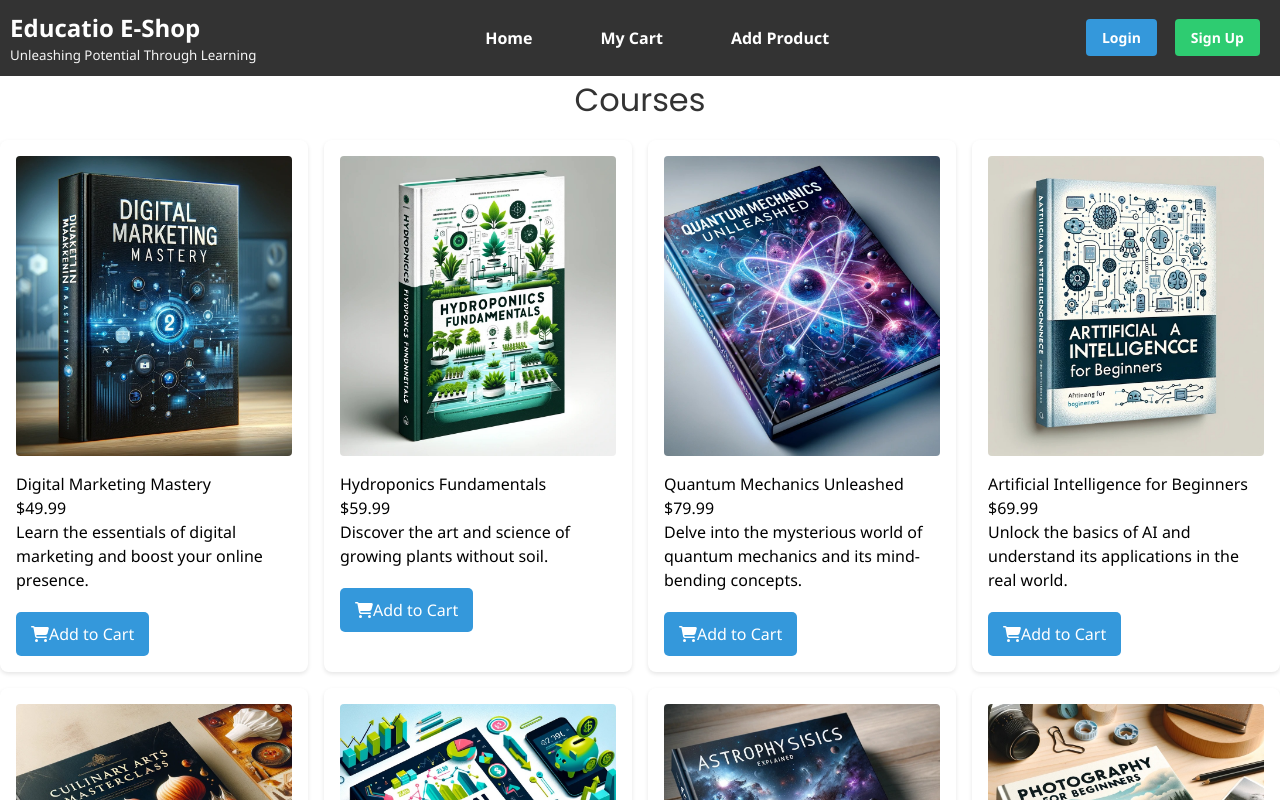
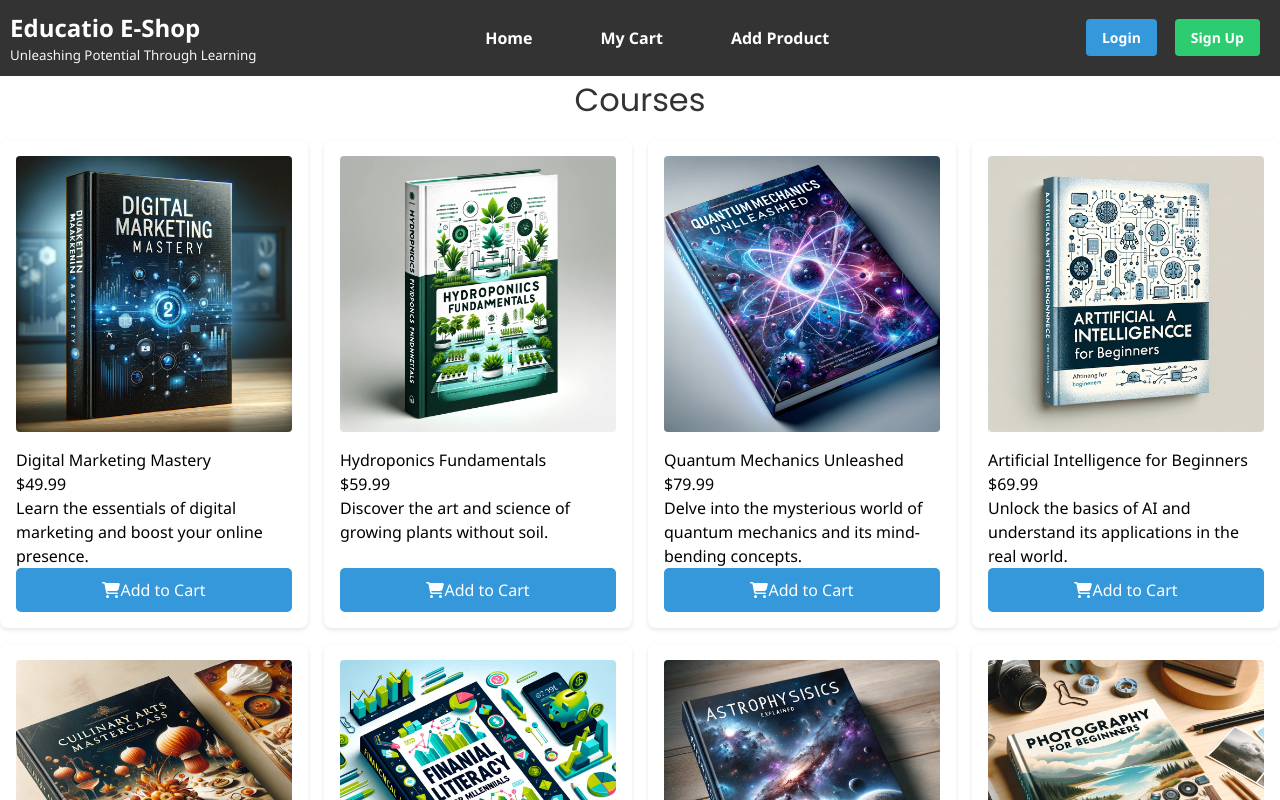
Before and after one commit to Emmanuel-Oite/Group-7-eCommerce-app, a React (Create React App) app: page / in a window 1280 px wide. Shown: the top 800 px of the page. Built offline with nearby package versions, Linux system fonts and the light colour scheme; no server answers; data requests are answered from the project's data file.

Commit message:
Aligned the add cart icon at the same level for all products

```diff
--- a/src/index.css
+++ b/src/index.css
@@ -130,11 +130,14 @@ header {
 }
 
 .product-card {
+  display: flex; /* changed to flex container */
+  flex-direction: column; /* stack children vertically */
   background-color: #fff;
   padding: 1rem;
   border-radius: 0.5rem;
   box-shadow: 0 2px 4px rgba(0, 0, 0, 0.1);
   transition: transform 0.3s ease-in-out;
+  height: 100%; /* ensure full height */
 }
 
 .product-card button {
@@ -145,7 +148,7 @@ header {
   border-radius: 5px;
   cursor: pointer;
   transition: background-color 0.3s ease;
-  margin-top: 20px;
+  margin-top: auto; /* push the button to the bottom */
 }
 
 .product-card:hover {
@@ -154,13 +157,12 @@ header {
 
 .product-card button:hover {
   background-color: #2980b9;
-  /* Change to your desired blue color */
   transform: scale(1.1);
 }
 
 .product-image {
   width: 100%;
-  height: 300px;
+  height: auto; /* change to auto to maintain aspect ratio */
   object-fit: cover;
   border-radius: 0.25rem;
   margin-bottom: 1rem;
@@ -169,12 +171,11 @@ header {
 h2 {
   font-family: 'Poppins', sans-serif;
   font-size: 2rem;
-  /* Adjust the font size as needed */
   text-align: center;
   margin-bottom: 1rem;
   color: #333;
-  /* Adjust the color as needed */
 }
+
 
 /* Container for the AddProduct component */
 .add-product-container {
```
